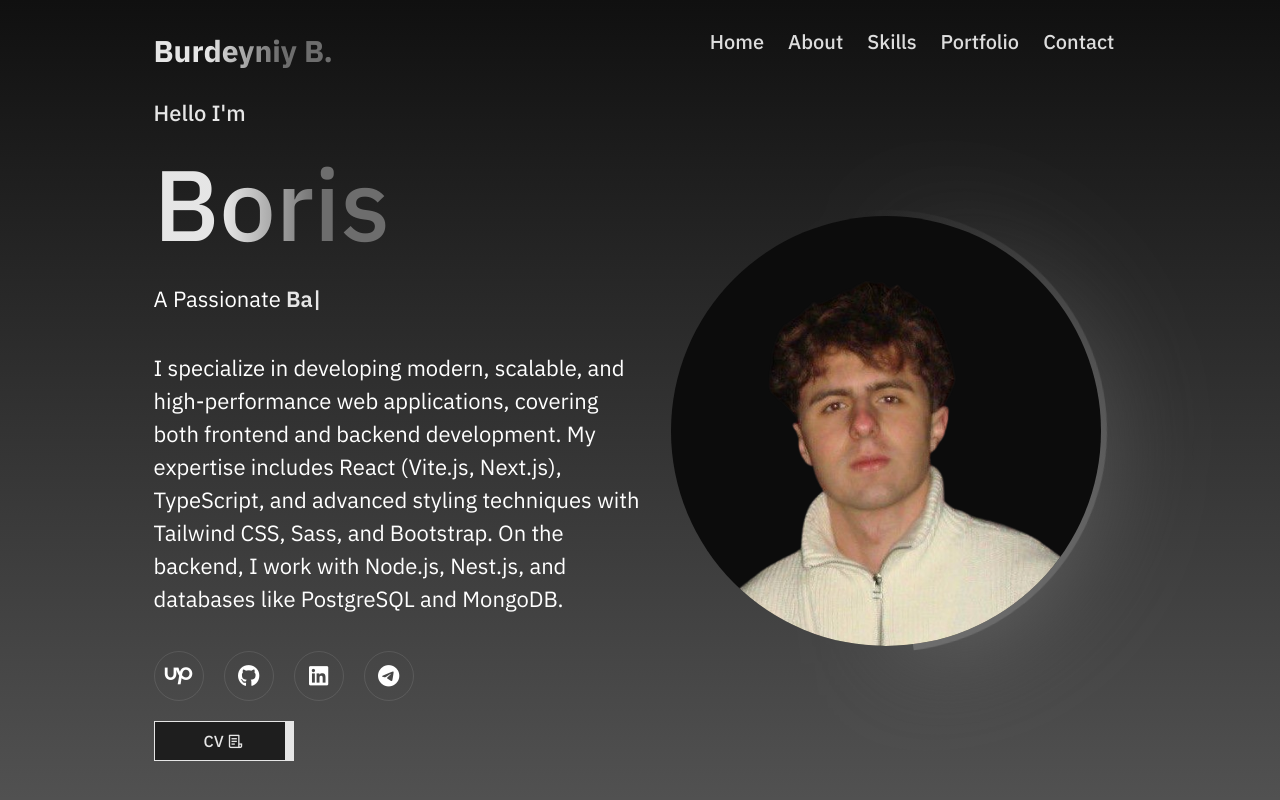
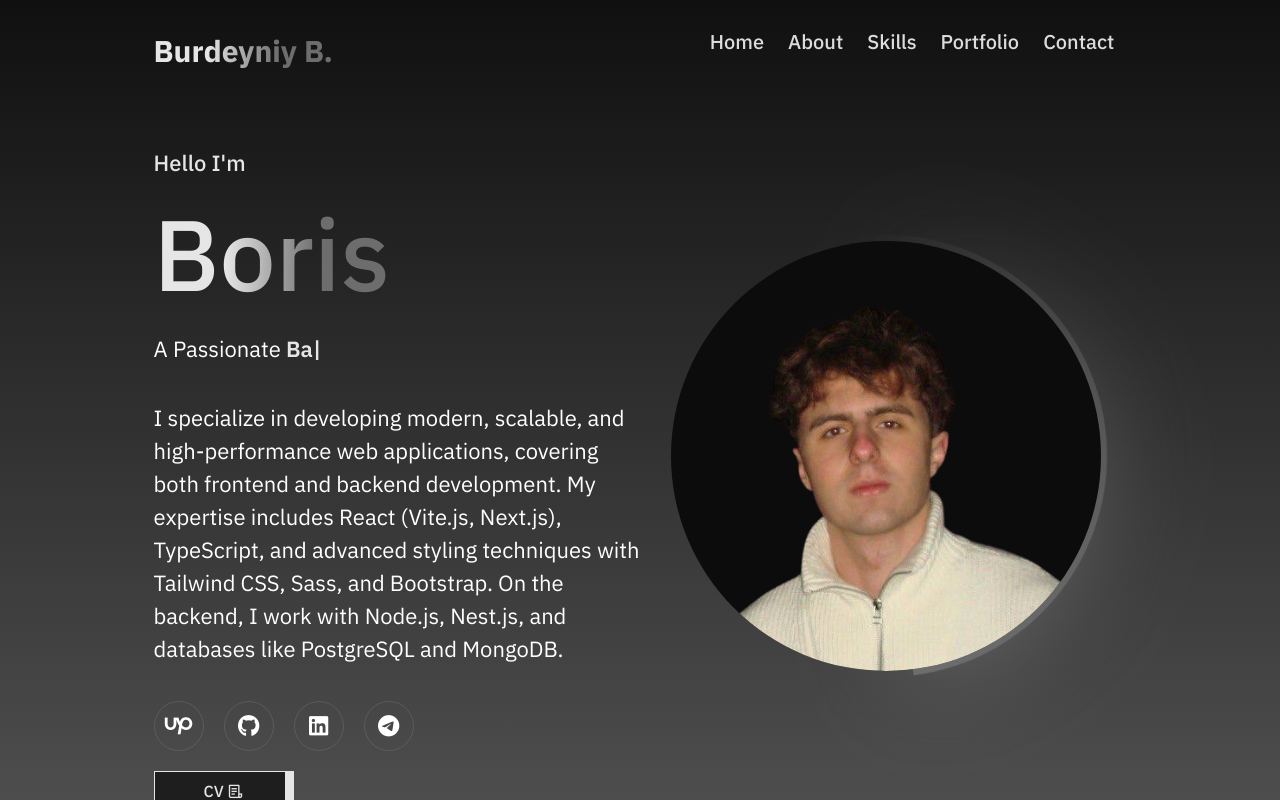
Before and after one commit to BurdeyniyB/portfolio-frontend, a React (Vite) app: page / in a window 1280 px wide. Built offline with nearby package versions, Linux system fonts and the light colour scheme; a web font is replaced by a local one.

Commit message:
header content for computer

```diff
--- a/src/styles/index.module.css
+++ b/src/styles/index.module.css
@@ -201,6 +201,12 @@
     position: absolute;
     width: calc(var(--logo-size) - 40px);
     height: calc(var(--logo-size) - 40px);
+  }
+}
+
+@media screen and (min-width: 1200px) {
+  .headerContent{
+    margin-top: 50px;
   }
 }
 
```
